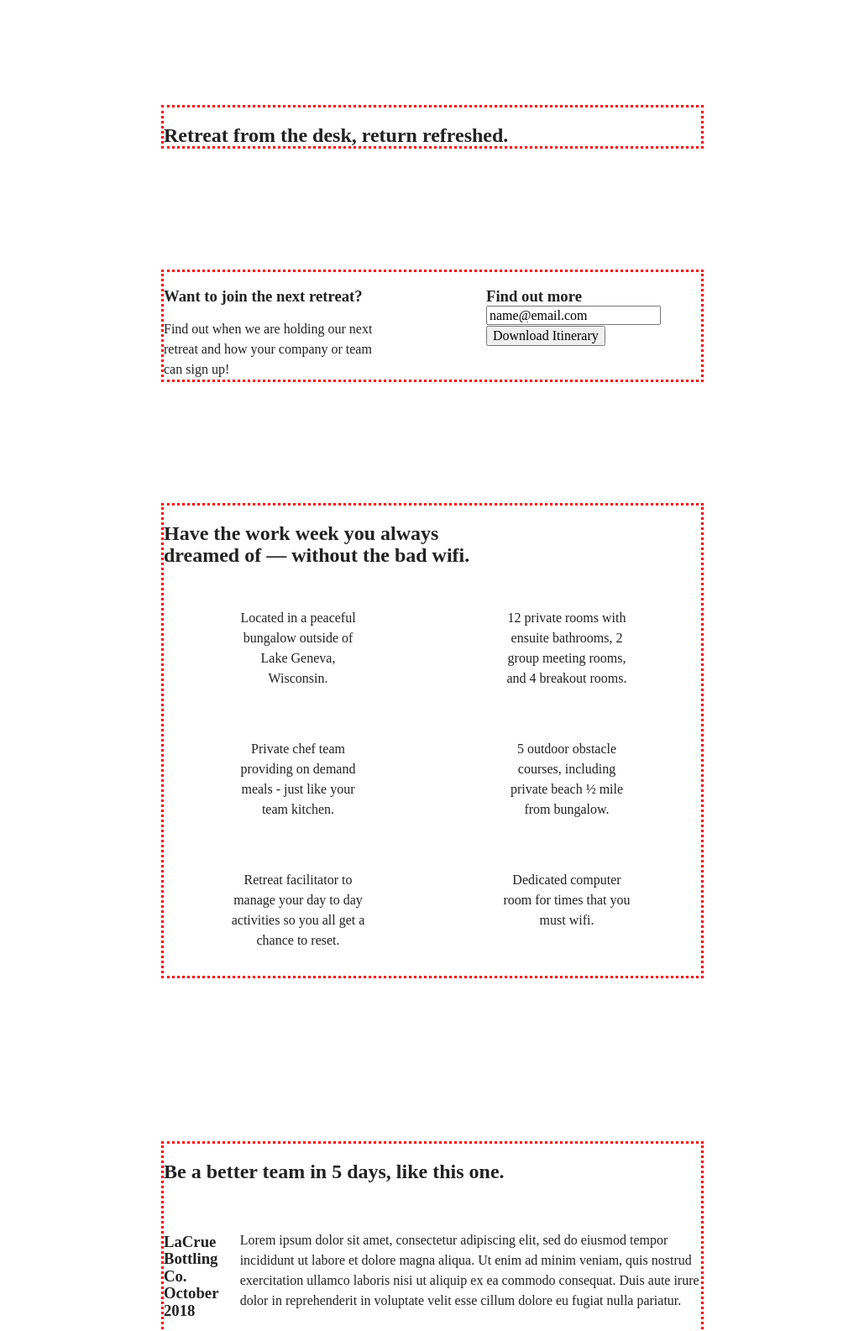
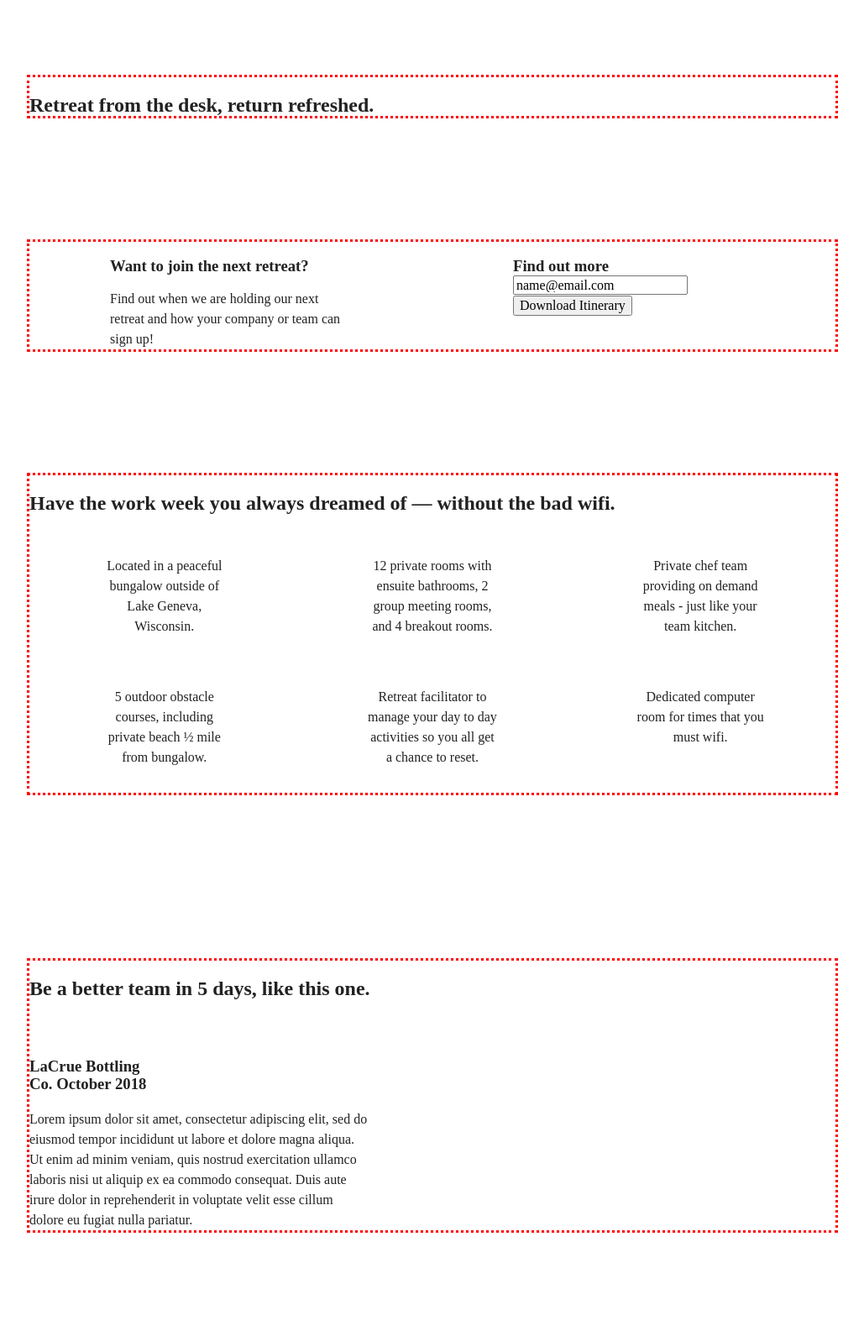
Before and after one commit to seejessicacode/unplugged, a website built with webpack: page index.html in a window 1280 px wide. Shown: the part 102-1687 px from the top of the page at 84% size, without its empty margins (125-1154 px from the left). Built offline with nearby package versions, Linux system fonts and the light colour scheme.

Commit message:
Add CSS for desktop versions of home, about, and faq pages

```diff
--- a/css/style.css
+++ b/css/style.css
@@ -83,8 +83,9 @@ textarea {
 /* ==========================================================================
    Author's custom styles
    ========================================================================== */
- /* -------------------- Base Header - Footer Styles -------------------- */
-
+/* ==========================================================================
+   Mobile styles
+   ========================================================================== */
  .content-wrapper {
   outline: 3px dotted red;
   width: 90%;
@@ -157,8 +158,9 @@ footer .copyright {
   margin: 20px 0;
 }
 
-/* -------------------- Mobile Styles -------------------- */
-/* Mobile style: Homepage */
+/* ==========================================================================
+   Mobile > Homepage
+   ========================================================================== */
 .hero-area {
   display: flex;
   justify-content: center;
@@ -209,7 +211,9 @@ aside {
   margin: 20px 0;
 }
 
-/* Mobile style: About page */
+/* ==========================================================================
+   Mobile > About page
+   ========================================================================== */
 .mission {
   display: flex;
   justify-content: center;
@@ -224,7 +228,9 @@ aside {
   margin: 0;
 }
 
-/* Mobile style: FAQ page */
+/* ==========================================================================
+   Mobile > FAQ page
+   ========================================================================== */
 .faq {
   display: flex;
   justify-content: center;
@@ -328,9 +334,9 @@ aside {
    These examples override the primary ('mobile first') styles.
    Modify as content requires.
    ========================================================================== */
-/*
- * Tablet styles
- */
+/* ==========================================================================
+   Tablet styles
+   ========================================================================== */
 @media only screen and (min-width: 768px) {
   .content-wrapper {
     max-width: 640px;
@@ -390,7 +396,7 @@ aside {
   }
 
   /* ==========================================================================
-   Home Page
+   Tablet > Home Page
    ========================================================================== */
    aside .content-wrapper {
     margin: 50px 0;
@@ -434,7 +440,7 @@ aside {
   }
 
   /* ==========================================================================
-   About Page
+   Tablet > About Page
    ========================================================================== */
    .mission-content {
     display: flex;
@@ -458,7 +464,7 @@ aside {
   }
 
   /* ==========================================================================
-   FAQ Page
+   Tablet > FAQ Page
    ========================================================================== */
   .faq .content-wrapper {
     justify-content: space-between;
@@ -473,11 +479,74 @@ aside {
   }
 }
 
-/*
- * Desktop styles
- */
+/* ==========================================================================
+   Desktop styles
+   ========================================================================== */
  @media only screen and (min-width: 1200px) {
   /* Style adjustments for viewports that meet the condition */
+
+  .content-wrapper {
+    max-width: 960px;
+  }
+
+  header {
+    padding: 15px 0;
+  }
+
+  footer .content-wrapper {
+    width: 100%;
+  }
+
+  .footer-content div {
+    width: 25%;
+  }
+
+  /* ==========================================================================
+   Desktop > Home Page
+   ========================================================================== */
+   .hero-area h1 {
+    width: 80%;
+   }
+
+   aside .content-wrapper {
+    justify-content: space-around;
+   }
+
+   aside .content-wrapper .form-description,
+   aside .content-wrapper .form {
+     width: 30%;
+   }
+
+   .features h2 {
+    width: 90%;
+   }
+
+   .features article {
+    flex-basis: 33%;
+  }
+
+  .reviews h2 {
+    margin-bottom: 50px;
+  }
+
+  .reviews article div {
+    width: 42%;
+  }
+
+  /* ==========================================================================
+   Desktop > About Page
+   ========================================================================== */
+  .mission h2,
+  .contact-section .content-wrapper h2 {
+    width: 95%;
+  }
+
+  /* ==========================================================================
+   Desktop > FAQ Page
+   ========================================================================== */
+  .faq h2 {
+    width: 100%;
+  }
 }
 
 @media print,
--- a/index.html
+++ b/index.html
@@ -106,10 +106,12 @@
       <div class="content-wrapper">
         <h2>Be a better team in 5 days, like this one.</h2>
         <article>
-          <h3>LaCrue Bottling Co. October 2018</h3>
-          <p>
-            Lorem ipsum dolor sit amet, consectetur adipiscing elit, sed do eiusmod tempor incididunt ut labore et dolore magna aliqua. Ut enim ad minim veniam, quis nostrud exercitation ullamco laboris nisi ut aliquip ex ea commodo consequat. Duis aute irure dolor in reprehenderit in voluptate velit esse cillum dolore eu fugiat nulla pariatur.
-          </p>
+          <div>
+            <h3>LaCrue Bottling Co. October 2018</h3>
+            <p>
+              Lorem ipsum dolor sit amet, consectetur adipiscing elit, sed do eiusmod tempor incididunt ut labore et dolore magna aliqua. Ut enim ad minim veniam, quis nostrud exercitation ullamco laboris nisi ut aliquip ex ea commodo consequat. Duis aute irure dolor in reprehenderit in voluptate velit esse cillum dolore eu fugiat nulla pariatur.
+            </p>
+          </div>
         </article>
       </div> <!-- end reviews content-wrapper div -->
     </section> <!-- end reviews section -->
```
